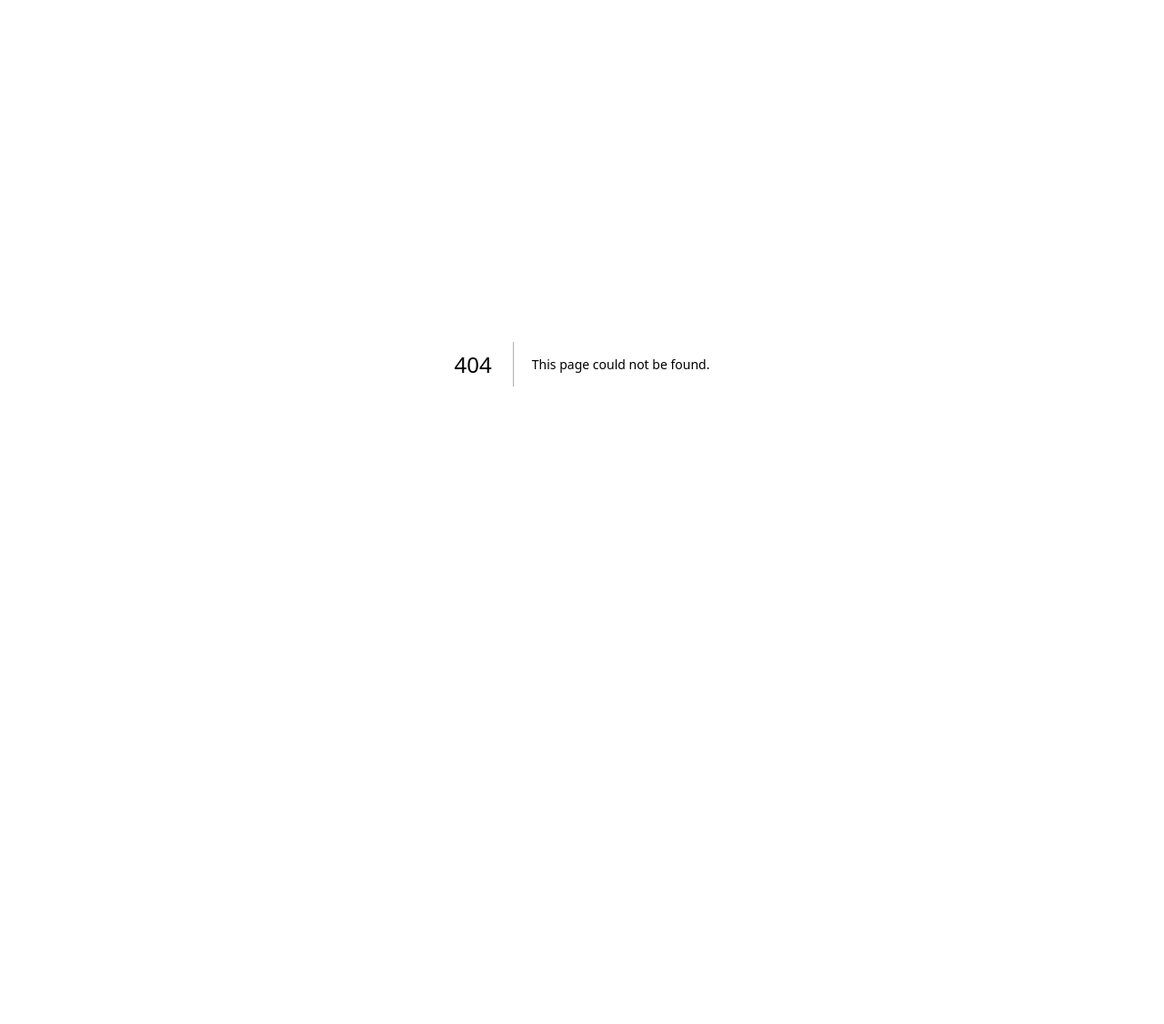
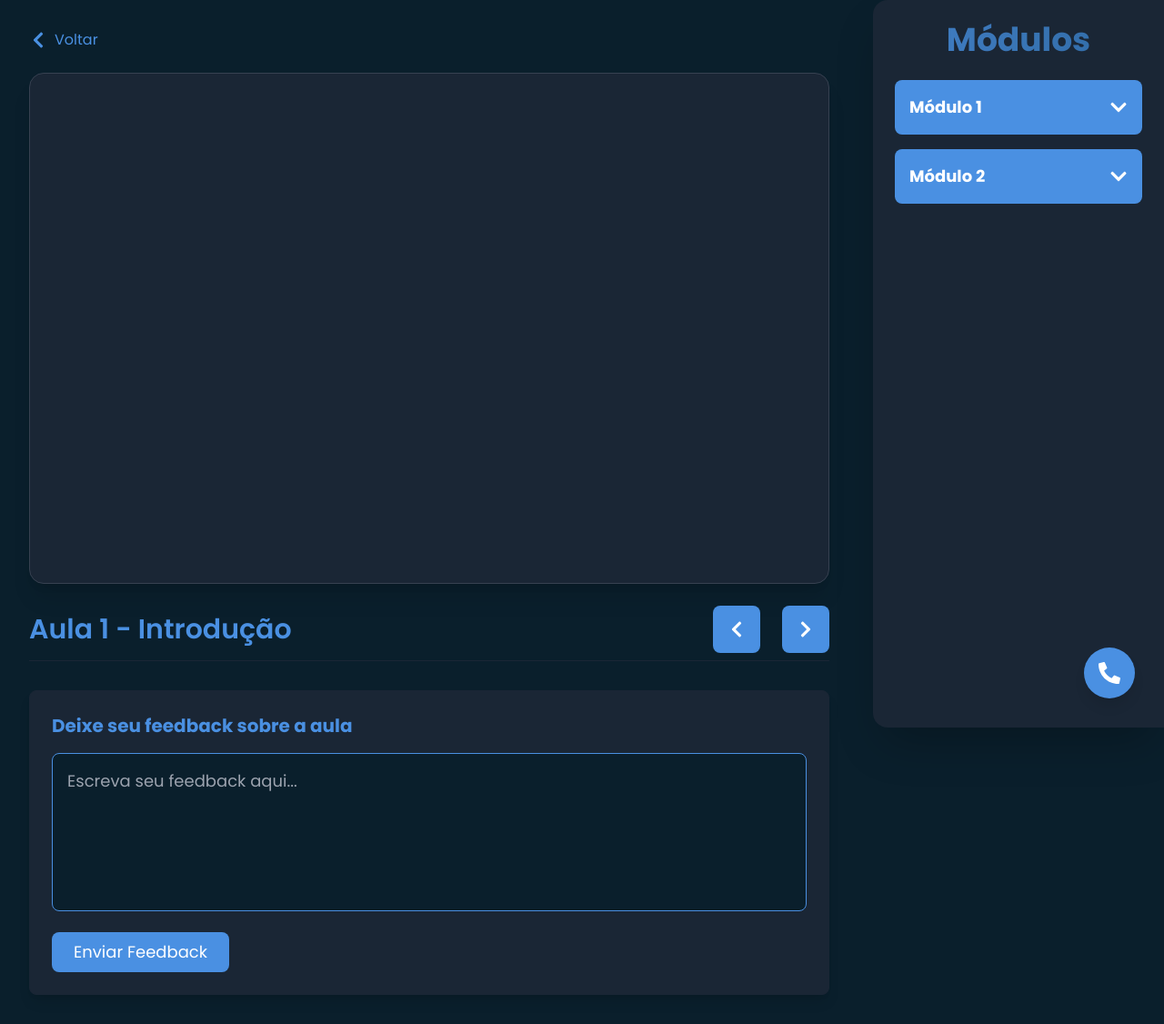
Before and after one commit to IsaiasZaza/cetmafront, a Next.js app: page /playerVideo in a window 1280 px wide. Before the commit this address had no page. Shown: the whole page at 91% size. Before the commit the page ends 800 px from the top, so only its background shows below. Built offline with nearby package versions, Linux system fonts and the light colour scheme.

Commit message:
player de video

```diff
--- a/package.json
+++ b/package.json
@@ -27,6 +27,7 @@
     "react-dom": "^19.0.0",
     "react-icons": "^5.4.0",
     "react-input-mask": "^2.0.4",
+    "react-player": "^2.16.0",
     "swiper": "^11.2.1"
   },
   "devDependencies": {
--- /dev/null
+++ b/src/app/playerVideo/page.js
@@ -0,0 +1,7 @@
+import VideoPlayer from "@/components/Player";
+
+const PlayerPage = () => {
+    return <VideoPlayer />;
+};
+
+export default PlayerPage;
--- a/src/components/BannerHome.jsx
+++ b/src/components/BannerHome.jsx
@@ -29,7 +29,7 @@ export default function BannerHome() {
             ></iframe>
             {/* Botão ajustado à largura do vídeo */}
             <a
-              href="/cardiologia"
+              href="/playerVideo"
               className="bg-blue-500 text-white py-3 px-6 mt-4 rounded-lg font-extrabold hover:bg-blue-600 transition flex items-center justify-center gap-2 shadow-lg w-full"
             >
               <svg
--- /dev/null
+++ b/src/components/Player.jsx
@@ -0,0 +1,124 @@
+"use client";
+import { useState } from "react";
+import { useRouter } from "next/navigation";
+import ReactPlayer from "react-player";
+import { FaChevronLeft, FaChevronRight, FaChevronDown, FaChevronUp, FaPhoneAlt  } from "react-icons/fa";
+import Link from "next/link";
+
+export default function VideoPlayer() {
+  const router = useRouter();
+  const [rating, setRating] = useState(3);
+  const [openModule, setOpenModule] = useState(null);
+  const [feedback, setFeedback] = useState("");
+  const [showContact, setShowContact] = useState(false);  // Controla a visibilidade da seção de atendimento
+  const videoUrl = "https://youtu.be/1yorXvlZd6s?si=CcjqUCqB82RuDjDQ";
+
+  const modules = [
+    { id: 1, title: "Módulo 1", lessons: ["Aula 1", "Aula 2", "Aula 3", "Aula 4", "Aula 5"] },
+    { id: 2, title: "Módulo 2", lessons: ["Aula 1", "Aula 2", "Aula 3", "Aula 4", "Aula 5"] },
+
+  ];
+
+  const toggleModule = (id) => {
+    setOpenModule(openModule === id ? null : id);
+  };
+
+  const handleFeedbackSubmit = (e) => {
+    e.preventDefault();
+    console.log("Feedback enviado:", feedback);
+    setFeedback("");
+  };
+
+  return (
+    <div className="p-8 bg-[#0A1F2C] text-white min-h-screen flex relative">
+      {/* Seção de vídeo */}
+      <div className="w-3/4 pr-8">
+        <button
+          onClick={() => router.back()}
+          className="text-[#4A90E2] hover:text-white mb-6 flex items-center gap-2 transform hover:scale-105 transition"
+        >
+          <FaChevronLeft className="text-xl" /> Voltar
+        </button>
+
+        <div className="rounded-2xl overflow-hidden bg-[#1A2635] shadow-xl border border-gray-700">
+          <ReactPlayer
+            url={videoUrl}
+            controls
+            width="100%"
+            height="70vh"
+            className="rounded-lg"
+          />
+        </div>
+
+        <div className="mt-6 border-b border-[#1A2635] pb-2 flex items-center justify-between">
+          <h2 className="text-3xl font-semibold text-[#4A90E2]">Aula 1 - Introdução</h2>
+          <div className="flex gap-6">
+            <button className="p-4 bg-[#4A90E2] hover:bg-[#357ABD] transition text-white rounded-lg text-xl flex items-center justify-center">
+              <FaChevronLeft />
+            </button>
+            <button className="p-4 bg-[#4A90E2] hover:bg-[#357ABD] transition text-white rounded-lg text-xl flex items-center justify-center">
+              <FaChevronRight />
+            </button>
+          </div>
+        </div>
+
+        <div className="mt-8 p-6 bg-[#1A2635] rounded-lg shadow-lg border border-[#1A2635]">
+          <h3 className="text-xl font-bold text-[#4A90E2] mb-4">Deixe seu feedback sobre a aula</h3>
+          <form onSubmit={handleFeedbackSubmit}>
+            <textarea
+              value={feedback}
+              onChange={(e) => setFeedback(e.target.value)}
+              className="w-full p-4 bg-[#0A1F2C] border border-[#4A90E2] rounded-lg text-white text-lg resize-none"
+              rows="5"
+              placeholder="Escreva seu feedback aqui..."
+            />
+            <button
+              type="submit"
+              className="mt-4 px-6 py-2 bg-[#4A90E2] hover:bg-[#357ABD] transition text-white rounded-lg text-lg"
+            >
+              Enviar Feedback
+            </button>
+          </form>
+        </div>
+      </div>
+
+      {/* Seção de módulos */}
+      <div className="w-1/4 fixed right-0 top-0 h-full bg-[#1A2635] p-6 shadow-2xl overflow-y-auto rounded-l-2xl">
+        <h1 className="text-4xl font-bold text-center mb-6 bg-clip-text text-transparent bg-gradient-to-r from-[#4A90E2] to-[#357ABD] animate-pulse">
+          Módulos
+        </h1>
+
+        {modules.map((module) => (
+          <div key={module.id} className="mb-4">
+            <button
+              className="w-full flex justify-between items-center bg-[#4A90E2] hover:bg-[#357ABD] transition text-white p-4 rounded-lg font-bold text-lg"
+              onClick={() => toggleModule(module.id)}
+            >
+              {module.title}
+              {openModule === module.id ? <FaChevronUp className="text-xl" /> : <FaChevronDown className="text-xl" />}
+            </button>
+            <div className={`overflow-hidden transition-all duration-300 ${openModule === module.id ? 'max-h-96 opacity-100' : 'max-h-0 opacity-0'}`}>
+              {module.lessons.map((lesson, index) => (
+                <div key={index} className="flex items-center gap-3 py-3 px-4 border-b border-[#4A90E2] hover:bg-[#4A90E2] hover:text-black rounded-lg transition-all">
+                  <div className="w-10 h-10 bg-[#4A90E2] rounded-full flex items-center justify-center text-white text-xl">
+                    {index + 1}
+                  </div>
+                  <span className="font-medium text-gray-300">{lesson}</span>
+                </div>
+              ))}
+            </div>
+          </div>
+        ))}
+      </div>
+
+      {/* Botão flutuante de atendimento */}
+       {/* Botão flutuante de ajuda */}
+       <Link href="/atendimento">
+        <button className="fixed bottom-8 right-8 bg-[#4A90E2] p-4 rounded-full text-white shadow-lg hover:bg-[#357ABD] transition">
+          <FaPhoneAlt className="text-2xl" />
+        </button>
+      </Link>
+
+    </div>
+  );
+}
```
Also changed, not shown: 1 other file (tests, documents, lock files or other folders).
